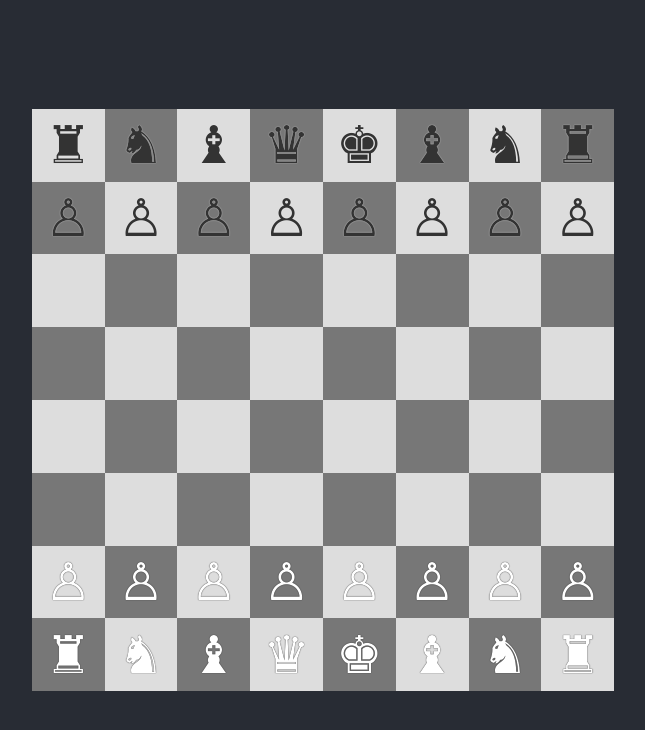
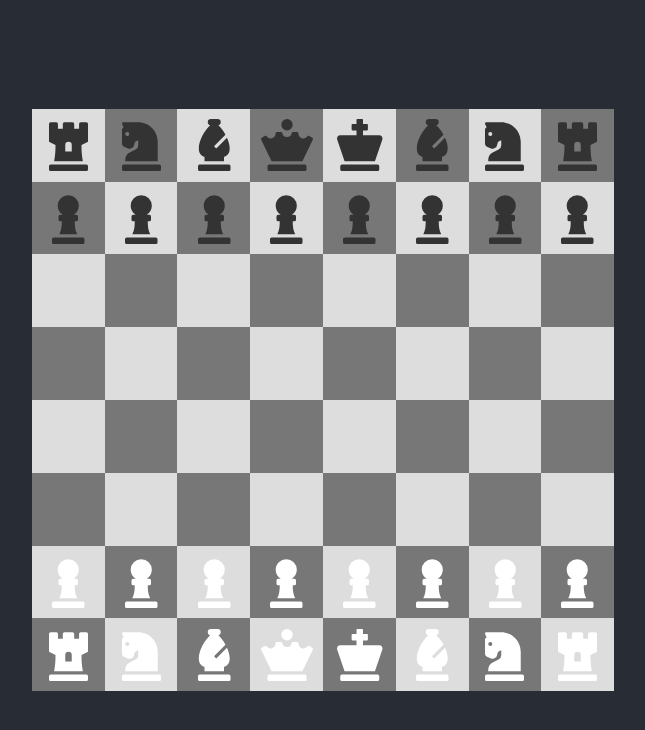
Before and after one commit to canderson93/react-chess, a React (Create React App) app: page / in a window 1280 px wide. Shown: the top 730 px of the page, without its empty margins (317-962 px from the left). Built offline with nearby package versions, Linux system fonts and the light colour scheme.

Commit message:
Updated icons to use fontawesome

```diff
--- a/package.json
+++ b/package.json
@@ -4,6 +4,9 @@
   "homepage": "https://canderson93.github.io/react-chess",
   "private": true,
   "dependencies": {
+    "@fortawesome/fontawesome-svg-core": "^1.2.19",
+    "@fortawesome/free-solid-svg-icons": "^5.9.0",
+    "@fortawesome/react-fontawesome": "^0.1.4",
     "gh-pages": "^2.0.1",
     "react": "^16.8.6",
     "react-dom": "^16.8.6",
--- a/src/components/Tile.js
+++ b/src/components/Tile.js
@@ -1,7 +1,13 @@
 import React, { Component } from 'react';
 import { connect } from 'react-redux';
 
+import { FontAwesomeIcon } from '@fortawesome/react-fontawesome';
+import { library } from "@fortawesome/fontawesome-svg-core";
+import { faChessKing, faChessRook, faChessBishop, faChessKnight, faChessPawn, faChessQueen } from '@fortawesome/free-solid-svg-icons';
+
 import '../styles/Piece.css';
+
+library.add(faChessKing, faChessRook, faChessBishop, faChessKnight, faChessPawn, faChessQueen);
 
 class Tile extends Component {
 
@@ -43,7 +49,7 @@ class Tile extends Component {
       let piece = this.props.tile.piece;
       let player = piece ? piece.player : '';
 
-      return player && piece ? `${player} ${piece.type}` : '';
+      return player && piece ? {player, piece: piece.type} : null;
   }
 
     /**
@@ -100,12 +106,17 @@ class Tile extends Component {
           selected = this.props.selectedTile.x === this.props.tile.x && this.props.selectedTile.y === this.props.tile.y;
       }
 
+      let piece = this.getPiece();
+      let pieceClass = piece ? `${piece.player} ${piece.piece}` : '';
+
     return (
       <div id={this.props.id}
            data-x={this.props.tile.x}
            data-y={this.props.tile.y}
-           className={`tile ${this.getPiece()} ${selected ? 'selected' : ''} ${legal ? 'legal' : ''}`}
-           onClick={this.handleClick.bind(this)} />
+           className={`tile ${pieceClass} ${selected ? 'selected' : ''} ${legal ? 'legal' : ''}`}
+           onClick={this.handleClick.bind(this)}>
+          {piece ? (<FontAwesomeIcon icon={`chess-${piece.piece}`}/>) : ''}
+      </div>
     );
   }
 }
--- a/src/styles/Piece.css
+++ b/src/styles/Piece.css
@@ -57,26 +57,26 @@
     z-index: 0;
 }
 
-.king:after {
-    content: '♚';
-}
+/*.king:after {*/
+    /*content: '♚';*/
+/*}*/
 
-.queen:after {
-    content: '♛';
-}
+/*.queen:after {*/
+    /*content: '♛';*/
+/*}*/
 
-.bishop:after {
-    content: '♝';
-}
+/*.bishop:after {*/
+    /*content: '♝';*/
+/*}*/
 
-.rook:after {
-    content: '♜';
-}
+/*.rook:after {*/
+    /*content: '♜';*/
+/*}*/
 
-.knight:after {
-    content: '♞';
-}
+/*.knight:after {*/
+    /*content: '♞';*/
+/*}*/
 
-.pawn:after {
-    content: '♙';
-}
+/*.pawn:after {*/
+    /*content: '♙';*/
+/*}*/
```
Also changed, not shown: 1 other file (tests, documents, lock files or other folders).
